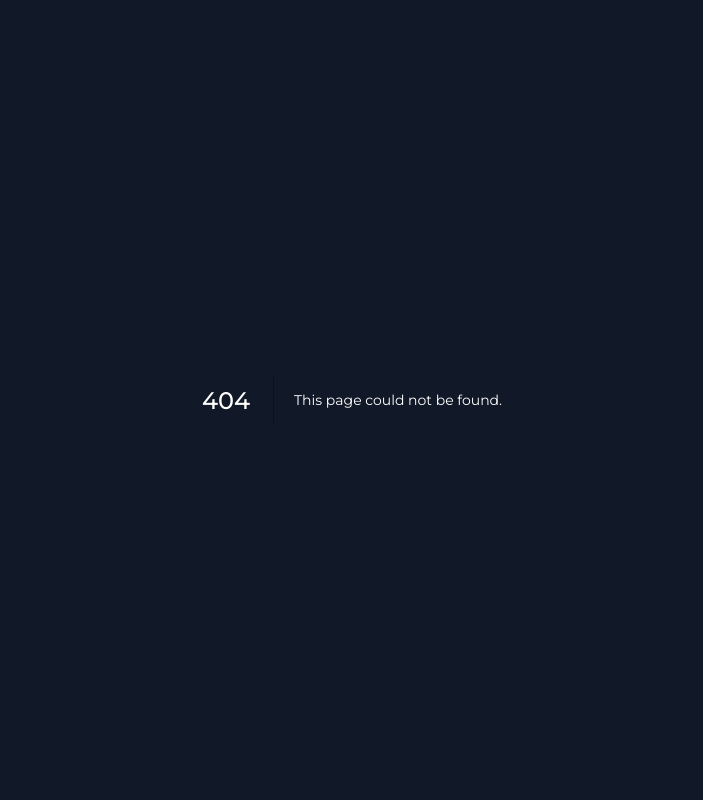
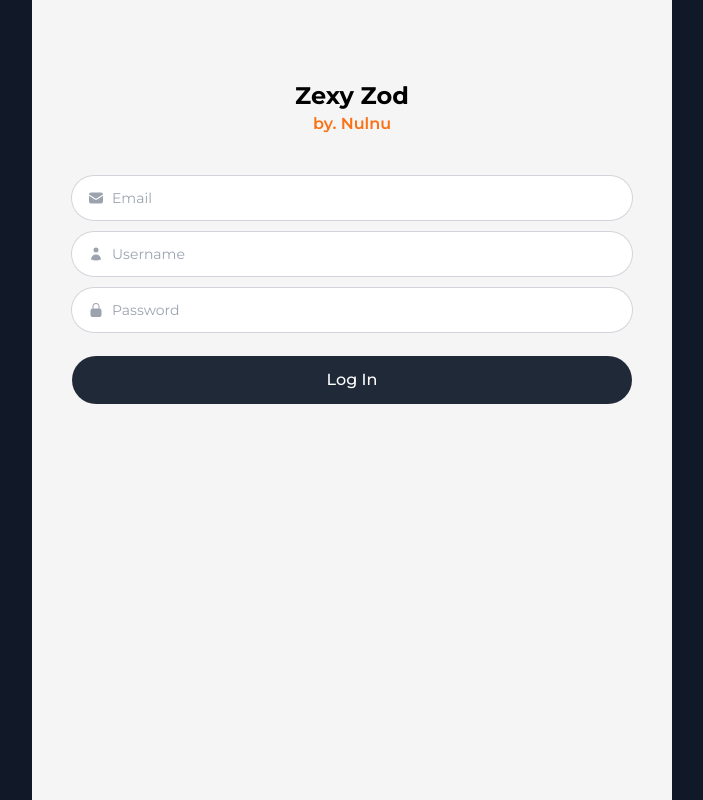
Before and after one commit to Eastynfromeast/nomad-market-14, a Next.js app: page /assignment-form in a window 1280 px wide. Before the commit this address had no page. Shown: the whole page, without its empty margins (288-991 px from the left). Built offline with nearby package versions, Linux system fonts and the light colour scheme.

Commit message:
finish A27 Zexy Zod - add validation with Zod and input icons depends on the input name and change the directory name into assignment

```diff
--- a/app/a26-forms-and-actions/actions.ts
+++ /dev/null
@@ -1,11 +0,0 @@
-"use server";
-
-export async function onSubmit(prevState: any, formData: FormData) {
-	console.log(formData);
-	await new Promise(resolve => setTimeout(resolve, 5000));
-	if (formData.get("password") !== "12345") {
-		return { errors: ["Wrong password", "Password is different!"] };
-	} else {
-		return { message: "Log In Successfully!" };
-	}
-}
--- a/app/a26-forms-and-actions/components/a26-form-input.tsx
+++ /dev/null
@@ -1,26 +0,0 @@
-interface A26FormInputProps {
-	type: string;
-	name: string;
-	placeholder: string;
-	required: boolean;
-	errors: string[];
-}
-
-export default function A26FormInput({ type, name, placeholder, required, errors }: A26FormInputProps) {
-	return (
-		<div className="flex flex-col gap-2">
-			<input
-				className="py-2 px-3 rounded-3xl outline-none ring ring-transparent focus:ring-orange-500 focus:outline-orange-300 "
-				name={name}
-				type={type}
-				placeholder={placeholder}
-				required={required}
-			/>
-			{errors?.map((error, index) => (
-				<p key={index} className="text-red-500 font-medium">
-					{error}
-				</p>
-			))}
-		</div>
-	);
-}
--- a/app/a26-forms-and-actions/page.tsx
+++ /dev/null
@@ -1,26 +0,0 @@
-"use client";
-
-import { useFormState } from "react-dom";
-import A26FormInput from "./components/a26-form-input";
-import A26FormBtn from "./components/a26-form-btn";
-import { onSubmit } from "./actions";
-
-export default function FormsAndActions() {
-	const [state, dispatch] = useFormState(onSubmit, { errors: ["", ""] });
-
-	return (
-		<div className="flex flex-col pt-20 px-10">
-			<header className="text-center mb-10">
-				<h1 className="text-2xl font-bold">Forms & Actions</h1>
-				<p className="text-orange-500 font-semibold">by. Nulnu</p>
-			</header>
-			<form action={dispatch} className="flex flex-col gap-3">
-				<A26FormInput name="email" type="email" placeholder="Email" required errors={[]} />
-				<A26FormInput name="username" type="text" placeholder="Username" required errors={[]} />
-				<A26FormInput name="password" type="password" placeholder="Password" required errors={state?.errors ?? []} />
-				<A26FormBtn text="Log In" />
-			</form>
-			{state?.message ? <p className="text-center mt-8 font-medium text-lg bg-blue-600 text-white rounded-2xl p-3">{state.message}</p> : ""}
-		</div>
-	);
-}
--- /dev/null
+++ b/app/assignment-form/actions.ts
@@ -0,0 +1,48 @@
+"use server";
+
+import { z } from "zod";
+
+const EMAIL_REGEX = new RegExp(/^[a-zA-Z0-9+-\_.]+@zod.com$/);
+const PW_MIN_LENGTH = 10;
+const PW_REGEX = new RegExp(/^(?=.*[a-z])(?=.*\d).+$/);
+const PW_REGEX_ERROR = "Password should contain at least one number";
+const NAME_MIN_LENGTH = 5;
+
+const formSchema = z.object({
+	email: z
+		.string({
+			required_error: "Email is required",
+		})
+		.email()
+		.trim()
+		.regex(EMAIL_REGEX, "Email must be ended with @zod.com"),
+	username: z
+		.string({
+			required_error: "Username is required",
+		})
+		.min(NAME_MIN_LENGTH, "Username should be at least 5 characters long")
+		.trim()
+		.toLowerCase(),
+	password: z
+		.string({
+			required_error: "Password is required",
+		})
+		.min(PW_MIN_LENGTH, "Password should be more than 10 letters")
+		.regex(PW_REGEX, PW_REGEX_ERROR),
+});
+
+export async function onSubmit(prevState: any, formData: FormData) {
+	const data = {
+		email: formData.get("email"),
+		username: formData.get("username"),
+		password: formData.get("password"),
+	};
+	const result = formSchema.safeParse(data);
+	await new Promise(resolve => setTimeout(resolve, 3000));
+	console.log(result);
+	if (!result.success) {
+		return result.error.flatten();
+	} else {
+		console.log(result.data);
+	}
+}
--- a/app/a26-forms-and-actions/components/a26-form-btn.tsx
+++ b/app/assignment-form/components/a26-form-btn.tsx
@@ -6,7 +6,7 @@ interface FormBtnProps {
 	text: string;
 }
 
-export default function A26FormBtn({ text }: FormBtnProps) {
+export default function FormBtn({ text }: FormBtnProps) {
 	const { pending } = useFormStatus();
 	return (
 		<button
--- /dev/null
+++ b/app/assignment-form/components/a26-form-input.tsx
@@ -0,0 +1,54 @@
+interface A26FormInputProps {
+	type: string;
+	name: string;
+	placeholder: string;
+	required: boolean;
+	errors: string[];
+}
+
+export default function FormInput({ type, name, placeholder, required, errors }: A26FormInputProps) {
+	return (
+		<div className="flex flex-col gap-2 text-sm">
+			<div className="w-full relative">
+				<span className="size-4 block absolute top-1/2 -translate-y-1/2 left-4 text-gray-400 ">
+					{name === "email" && (
+						<svg className="w-full fill-current" viewBox="0 0 24 24" xmlns="http://www.w3.org/2000/svg">
+							<path d="M1.5 8.67v8.58a3 3 0 0 0 3 3h15a3 3 0 0 0 3-3V8.67l-8.928 5.493a3 3 0 0 1-3.144 0L1.5 8.67Z" />
+							<path d="M22.5 6.908V6.75a3 3 0 0 0-3-3h-15a3 3 0 0 0-3 3v.158l9.714 5.978a1.5 1.5 0 0 0 1.572 0L22.5 6.908Z" />
+						</svg>
+					)}
+					{name === "username" && (
+						<svg className="w-full fill-current" viewBox="0 0 24 24" xmlns="http://www.w3.org/2000/svg">
+							<path
+								strokeLinecap="round"
+								strokeLinejoin="round"
+								d="M15.75 6a3.75 3.75 0 1 1-7.5 0 3.75 3.75 0 0 1 7.5 0ZM4.501 20.118a7.5 7.5 0 0 1 14.998 0A17.933 17.933 0 0 1 12 21.75c-2.676 0-5.216-.584-7.499-1.632Z"
+							/>
+						</svg>
+					)}
+					{name === "password" && (
+						<svg className="w-full fill-current" viewBox="0 0 24 24" xmlns="http://www.w3.org/2000/svg" aria-hidden="true">
+							<path
+								clipRule="evenodd"
+								fillRule="evenodd"
+								d="M12 1.5a5.25 5.25 0 0 0-5.25 5.25v3a3 3 0 0 0-3 3v6.75a3 3 0 0 0 3 3h10.5a3 3 0 0 0 3-3v-6.75a3 3 0 0 0-3-3v-3c0-2.9-2.35-5.25-5.25-5.25Zm3.75 8.25v-3a3.75 3.75 0 1 0-7.5 0v3h7.5Z"
+							/>
+						</svg>
+					)}
+				</span>
+				<input
+					className="py-3 pr-3 pl-10 w-full rounded-3xl outline-none ring ring-transparent bg-white focus:ring-orange-500 focus:outline-orange-300 invalid:ring-red-400 empty:ring-gray-300 empty:ring-1"
+					name={name}
+					type={type}
+					placeholder={placeholder}
+					required={required}
+				/>
+			</div>
+			{errors?.map((error, index) => (
+				<p key={index} className="text-rose-500 font-medium px-2">
+					{error}
+				</p>
+			))}
+		</div>
+	);
+}
--- /dev/null
+++ b/app/assignment-form/page.tsx
@@ -0,0 +1,35 @@
+"use client";
+
+import { useFormState } from "react-dom";
+import FormInput from "./components/a26-form-input";
+import FormBtn from "./components/a26-form-btn";
+import { onSubmit } from "./actions";
+
+export default function FormsAndActions() {
+	const [state, dispatch] = useFormState(onSubmit, null);
+	console.log("state changes into", state);
+	return (
+		<div className="flex flex-col pt-20 px-10">
+			<header className="text-center mb-10">
+				<h1 className="text-2xl font-bold">Zexy Zod</h1>
+				<p className="text-orange-500 font-semibold">by. Nulnu</p>
+			</header>
+			<form action={dispatch} className="flex flex-col gap-3">
+				<FormInput name="email" type="email" placeholder="Email" required errors={state?.fieldErrors.email ?? []} />
+				<FormInput name="username" type="text" placeholder="Username" required errors={state?.fieldErrors.username ?? []} />
+				<FormInput name="password" type="password" placeholder="Password" required errors={state?.fieldErrors.password ?? []} />
+				<FormBtn text="Log In" />
+			</form>
+			{state === undefined && (
+				<div className="flex flex-row justify-center items-center gap-2 text-center mt-8 font-medium text-lg bg-green-600 text-white rounded-3xl py-4 px-5">
+					<span className="inline-block size-6">
+						<svg className="fill-none stroke-2 stroke-current" viewBox="0 0 24 24" xmlns="http://www.w3.org/2000/svg">
+							<path strokeLinecap="round" strokeLinejoin="round" d="M9 12.75 11.25 15 15 9.75M21 12a9 9 0 1 1-18 0 9 9 0 0 1 18 0Z"></path>
+						</svg>
+					</span>
+					<p>Welcome Back!</p>
+				</div>
+			)}
+		</div>
+	);
+}
```
Also changed, not shown: app/assignment-form/layout.tsx (renamed from app/a26-forms-and-actions/layout.tsx).
